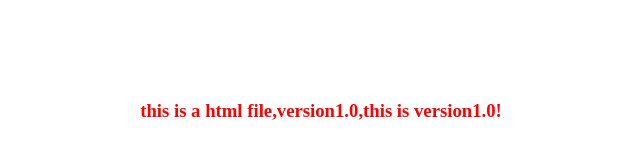
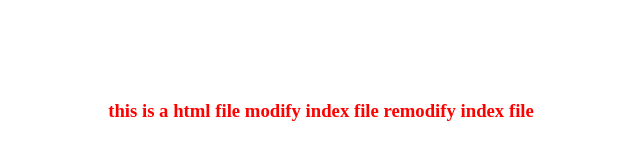
Before and after one commit to gitcrmn/git-data, a plain HTML site: page index.html in a window 1280 px wide. Shown: the whole page, without its empty margins (319-959 px from the left). Drawn offline with Linux system fonts and the light colour scheme.

Commit message:
reset rewrite

```diff
--- a/index.html
+++ b/index.html
@@ -5,6 +5,6 @@
 	<link rel="stylesheet" type="text/css" href="style.css">
 </head>
 <body>
-	<h3>this is a html file,version1.0,this is version1.0!</h3>
+	<h3>this is a html file	modify index file remodify index file</h3>
 </body>
 </html>
```
